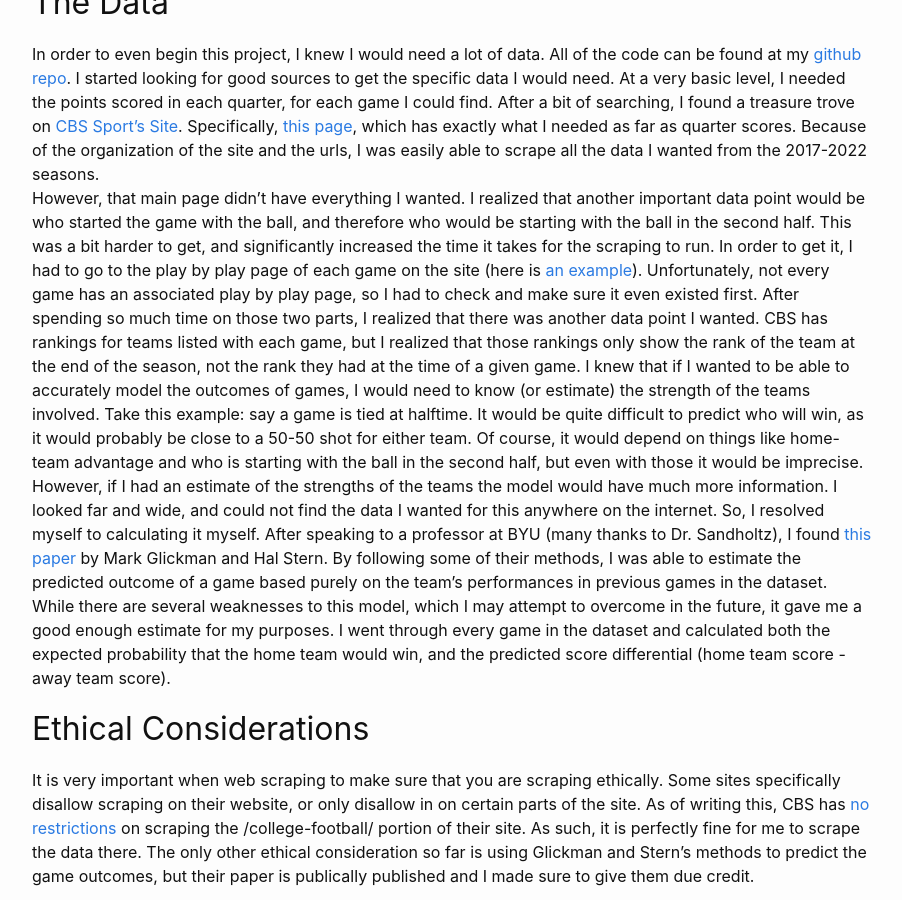
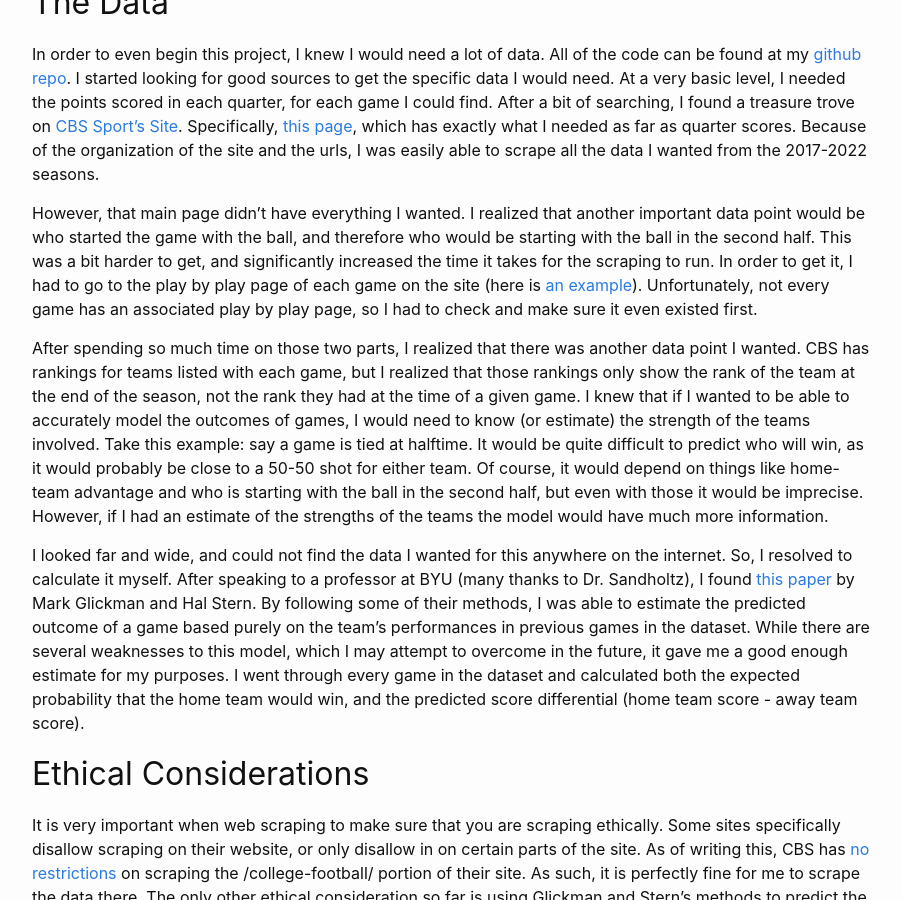
Before and after one commit to csthomps/s386-blog, a Jekyll site: the page built from _posts/2023-11-05-386-project-part-1.md, in a window 1280 px wide and 900 px high, scrolled down 696 px. Shown: the whole window, without its empty margins (188-1090 px from the left). Built offline with Jekyll 4.4.1, drawn with Linux system fonts in a browser that asks for light colours; comment, search, counter and statistics services are not loaded.

Commit message:
small format changes

```diff
--- a/_posts/2023-11-05-386-project-part-1.md
+++ b/_posts/2023-11-05-386-project-part-1.md
@@ -13,9 +13,12 @@ That is the motivation of the question for this project.  How accurately can you
 ## The Data
 In order to even begin this project, I knew I would need a lot of data.  All of the code can be found at my <a href="https://github.com/csthomps/s386-project" target="_blank">github repo</a>.
 I started looking for good sources to get the specific data I would need.  At a very basic level, I needed the points scored in each quarter, for each game I could find.  After a bit of searching, I found a treasure trove on <a href="https://www.cbssports.com/" target="_blank">CBS Sport's Site</a>.  Specifically, <a href="https://www.cbssports.com/college-football/scoreboard/FBS/2023/regular/10/" target="_blank">this page</a>, which has exactly what I needed as far as quarter scores.  Because of the organization of the site and the urls, I was easily able to scrape all the data I wanted from the 2017-2022 seasons.
+
 However, that main page didn't have everything I wanted.  I realized that another important data point would be who started the game with the ball, and therefore who would be starting with the ball in the second half.  This was a bit harder to get, and significantly increased the time it takes for the scraping to run.  In order to get it, I had to go to the play by play page of each game on the site (here is <a href="https://www.cbssports.com/college-football/gametracker/playbyplay/NCAAF_20231104_UL@ARKST/" target="_blank">an example</a>).  Unfortunately, not every game has an associated play by play page, so I had to check and make sure it even existed first.
+
 After spending so much time on those two parts, I realized that there was another data point I wanted.  CBS has rankings for teams listed with each game, but I realized that those rankings only show the rank of the team at the end of the season, not the rank they had at the time of a given game.  I knew that if I wanted to be able to accurately model the outcomes of games, I would need to know (or estimate) the strength of the teams involved.  Take this example:  say a game is tied at halftime.  It would be quite difficult to predict who will win, as it would probably be close to a 50-50 shot for either team.  Of course, it would depend on things like home-team advantage and who is starting with the ball in the second half, but even with those it would be imprecise.  However, if I had an estimate of the strengths of the teams the model would have much more information.
-I looked far and wide, and could not find the data I wanted for this anywhere on the internet.  So, I resolved myself to calculating it myself.  After speaking to a professor at BYU (many thanks to Dr. Sandholtz), I found <a href="http://www.glicko.net/research/nfl-chapter.pdf" target="_blank">this paper</a> by Mark Glickman and Hal Stern.  By following some of their methods, I was able to estimate the predicted outcome of a game based purely on the team's performances in previous games in the dataset.  While there are several weaknesses to this model, which I may attempt to overcome in the future, it gave me a good enough estimate for my purposes.  I went through every game in the dataset and calculated both the expected probability that the home team would win, and the predicted score differential (home team score - away team score).
+
+I looked far and wide, and could not find the data I wanted for this anywhere on the internet.  So, I resolved to calculate it myself.  After speaking to a professor at BYU (many thanks to Dr. Sandholtz), I found <a href="http://www.glicko.net/research/nfl-chapter.pdf" target="_blank">this paper</a> by Mark Glickman and Hal Stern.  By following some of their methods, I was able to estimate the predicted outcome of a game based purely on the team's performances in previous games in the dataset.  While there are several weaknesses to this model, which I may attempt to overcome in the future, it gave me a good enough estimate for my purposes.  I went through every game in the dataset and calculated both the expected probability that the home team would win, and the predicted score differential (home team score - away team score).
 
 ## Ethical Considerations
 It is very important when web scraping to make sure that you are scraping ethically.  Some sites specifically disallow scraping on their website, or only disallow in on certain parts of the site.  As of writing this, CBS has <a href="https://www.cbssports.com/robots.txt" target="_blank">no restrictions</a> on scraping the /college-football/ portion of their site.  As such, it is perfectly fine for me to scrape the data there.  The only other ethical consideration so far is using Glickman and Stern's methods to predict the game outcomes, but their paper is publically published and I made sure to give them due credit.
```
